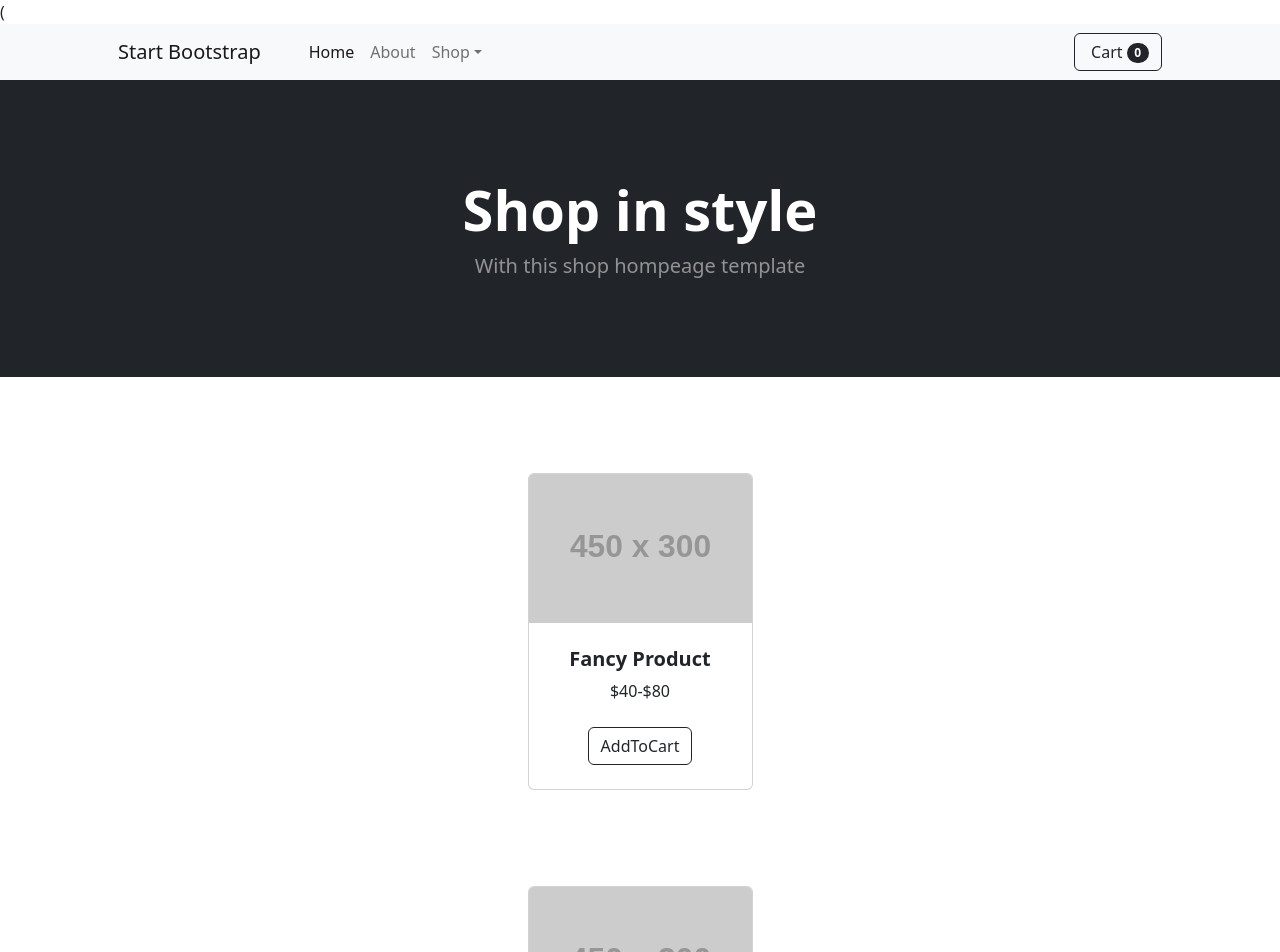
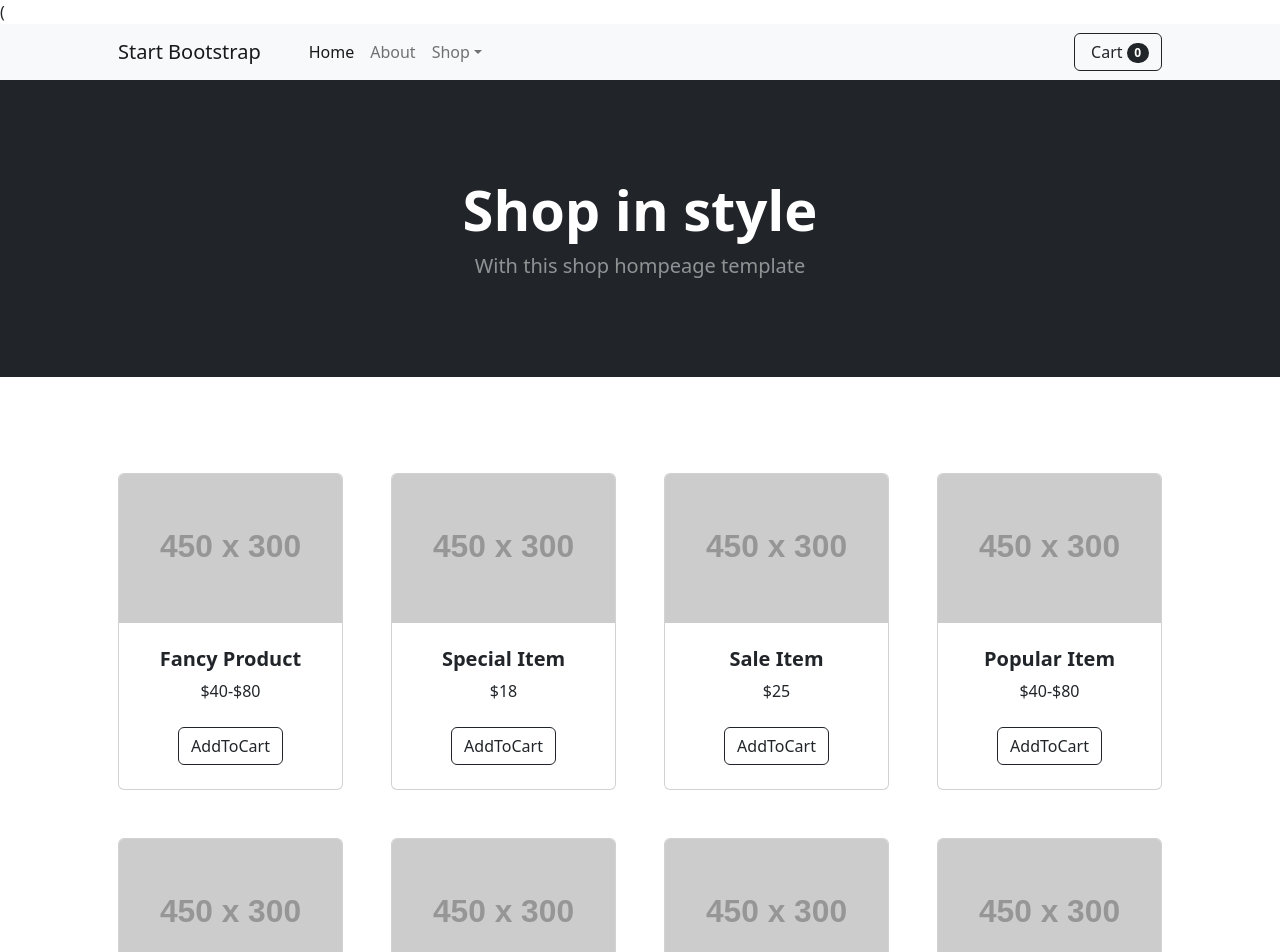
Before and after one commit to MSChella/guvi, a React (Create React App) app: page / in a window 1280 px wide. Shown: the top 952 px of the page. Built offline with nearby package versions, Linux system fonts and the light colour scheme.

Commit message:
Changed th jsx inside the return as moved the looping function 2 divs starting with card

```diff
--- a/src/components/Main Page/MainPageCard.jsx
+++ b/src/components/Main Page/MainPageCard.jsx
@@ -28,11 +28,13 @@ const MainPageCard = ({ updateCartQuantity }) => {
 
 
     return (<>
-        {products.map((product) => (
 
-            <div className="container px-4 px-lg-5 mt-5" key={product.id}>
-                <div className="row gx-4 gx-lg-5 row-cols-2 row-cols-md-3 row-cols-xl-4 justify-content-center">
-                    <div className="col mb-5">
+
+        <div className="container px-4 px-lg-5 mt-5" >
+            <div className="row gx-4 gx-lg-5 row-cols-2 row-cols-md-3 row-cols-xl-4 justify-content-center">
+
+                {products.map((product) => (
+                    <div className="col mb-5" key={product.id}>
                         <div className="card h-100">
 
                             <img className="card-img-top" src="https://dummyimage.com/450x300/dee2e6/6c757d.jpg" alt="..." />
@@ -51,13 +53,13 @@ const MainPageCard = ({ updateCartQuantity }) => {
                                 </div>
                             </div>
                         </div>
-                    </div>
-                </div>
+                    </div>))}
             </div>
+        </div>
 
 
 
-        ))} </>
+    </>
     )
 
 
```
